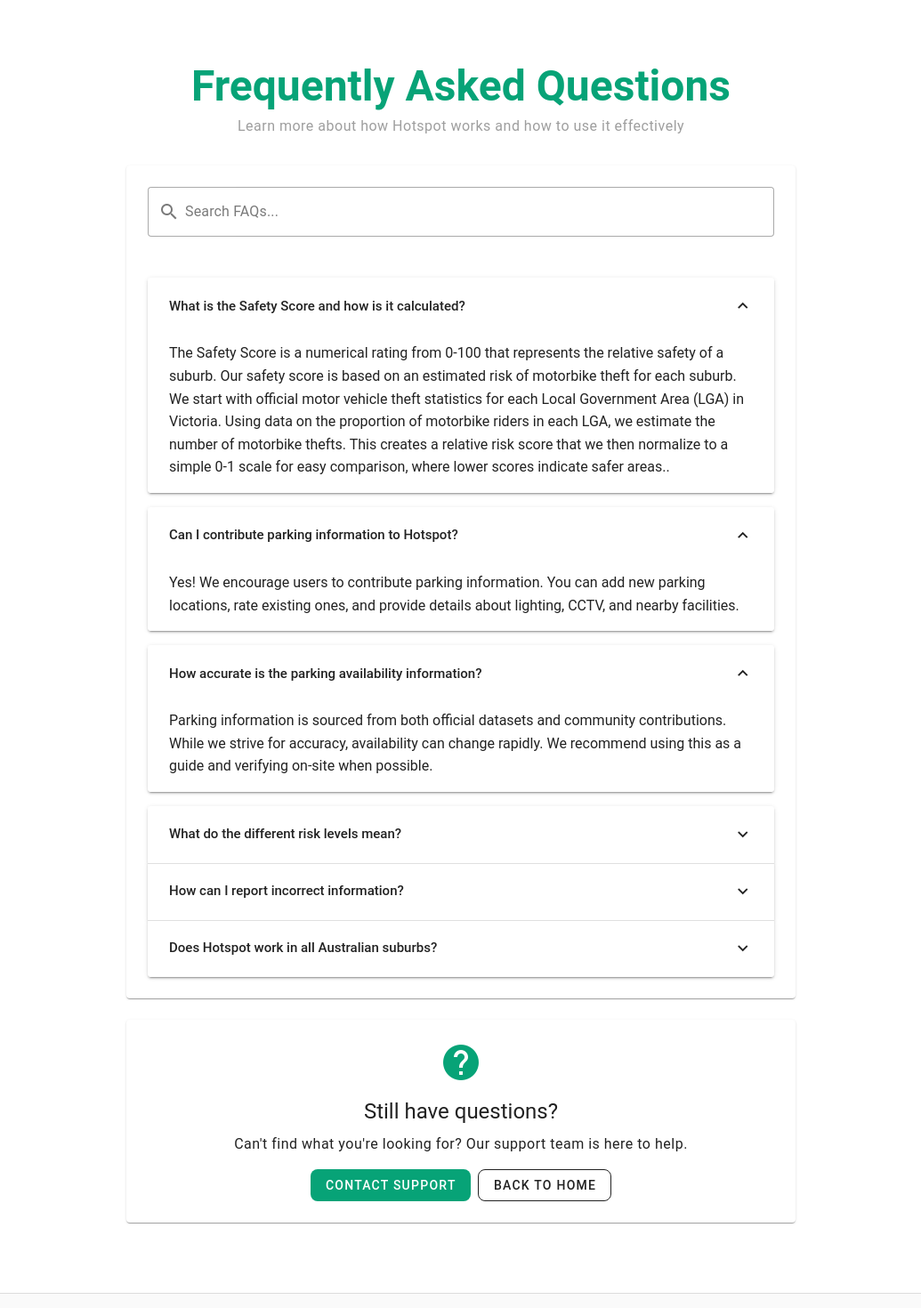
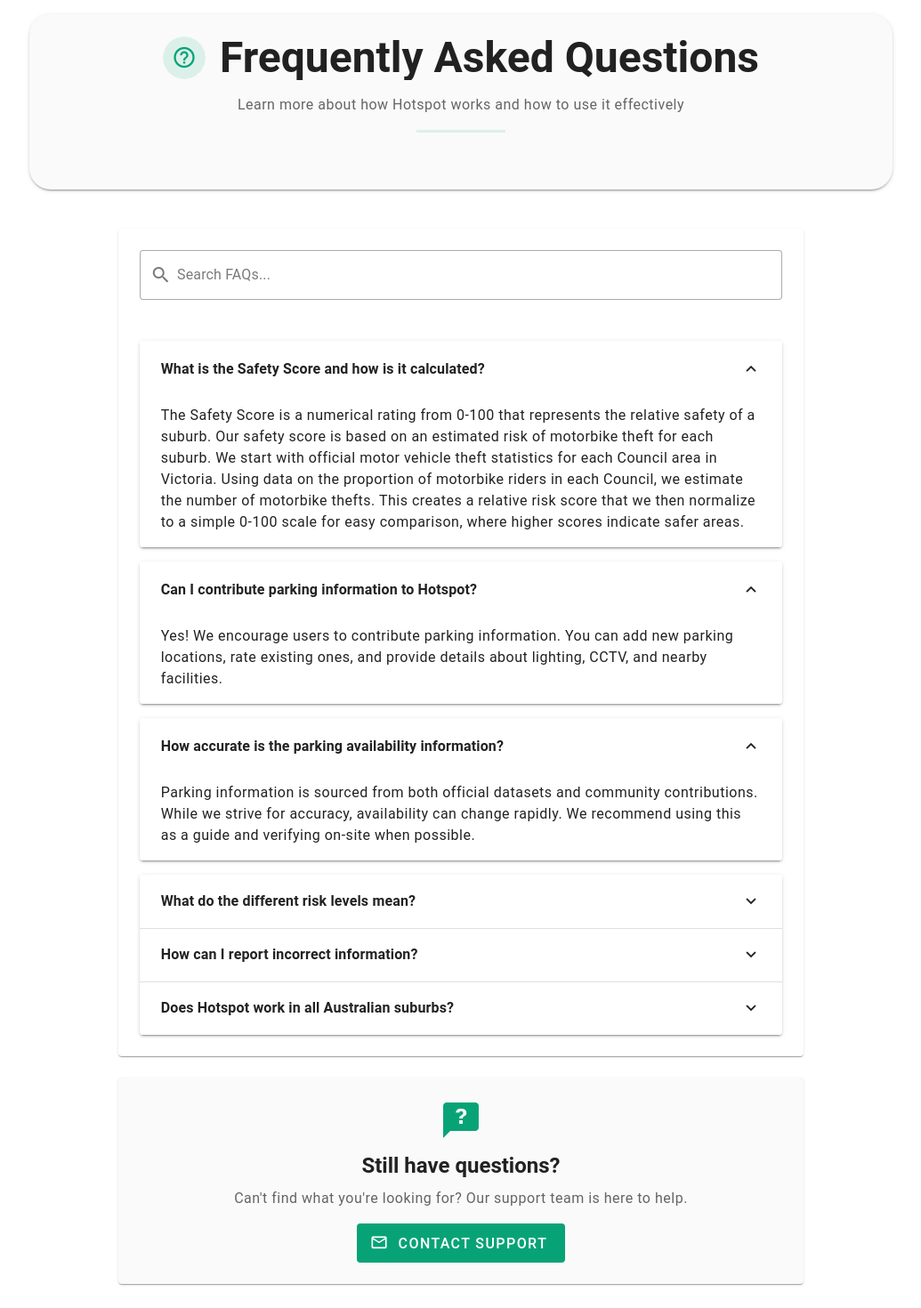
Before and after one commit to michaelmcallister/hotspot, a Vue app in the folder src/web/: page /faq in a window 1280 px wide. Shown: the part 80-1550 px from the top of the page at 89% size, without its empty margins (122-1157 px from the left). Built offline with nearby package versions, Linux system fonts and the light colour scheme.

Commit message:
Update FAQ page to Use PageHero component (#104)
This is so it's consistent with every other page

```diff
--- a/src/web/src/App.vue
+++ b/src/web/src/App.vue
@@ -18,12 +18,6 @@
             <v-btn icon="mdi-dots-vertical" color="primary" v-bind="props"></v-btn>
           </template>
           <v-list>
-            <v-list-item @click="showResources = true">
-              <v-list-item-title class="text-button text-primary">Resources</v-list-item-title>
-            </v-list-item>
-            <v-list-item :to="{ name: 'faq' }">
-              <v-list-item-title class="text-button text-primary">FAQ</v-list-item-title>
-            </v-list-item>
             <v-list-item to="/settings">
               <v-list-item-title class="text-button text-primary">Settings</v-list-item-title>
             </v-list-item>
--- a/src/web/src/components/FAQ.vue
+++ b/src/web/src/components/FAQ.vue
@@ -1,15 +1,15 @@
 <template>
-  <v-main>
-    <v-container class="pa-6" max-width="800">
+  <v-container class="pt-1 pt-md-3" style="padding-bottom: 200px;">
+    <PageHero
+      title="Frequently Asked Questions"
+      subtitle="Learn more about how Hotspot works and how to use it effectively"
+      icon="mdi-help-circle-outline"
+    />
+
     <v-row justify="center">
-        <v-col cols="12">
-          <div class="text-center mb-8">
-            <h1 class="text-h3 font-weight-bold text-primary mb-2">Frequently Asked Questions</h1>
-            <p class="text-body-1 text-grey">Learn more about how Hotspot works and how to use it effectively</p>
-          </div>
-
-          <v-card class="pa-6" elevation="1">
-            <!-- Search Section -->
+      <v-col cols="12" md="10" lg="8">
+        <v-card elevation="1">
+          <v-card-text class="pa-6">
           <div class="mb-6">
             <v-text-field
               v-model="searchQuery"
@@ -21,7 +21,6 @@
             ></v-text-field>
           </div>
 
-            <!-- FAQ List -->
           <v-expansion-panels v-model="expandedPanel" multiple>
             <v-expansion-panel
               v-for="(faq, index) in filteredFAQs"
@@ -29,73 +28,54 @@
               :value="index"
             >
               <v-expansion-panel-title>
-                  <span class="font-weight-medium">{{ faq.question }}</span>
+                <span class="text-subtitle-1 font-weight-bold">{{ faq.question }}</span>
               </v-expansion-panel-title>
               <v-expansion-panel-text>
-                  <div v-html="faq.answer" class="faq-answer"></div>
-
-
-                  <div v-if="faq.resources" class="mt-3">
-                    <v-divider class="my-3"></v-divider>
-                    <h4 class="text-body-2 font-weight-medium mb-2">Related Resources:</h4>
-                    <v-list density="compact" class="bg-transparent">
-                      <v-list-item
-                        v-for="resource in faq.resources"
-                        :key="resource.text"
-                        :href="resource.link"
-                        target="_blank"
-                        class="px-0"
-                      >
-                        <template v-slot:prepend>
-                          <v-icon size="small" color="primary">mdi-open-in-new</v-icon>
-                        </template>
-                        <v-list-item-title class="text-body-2">{{ resource.text }}</v-list-item-title>
-                      </v-list-item>
-                    </v-list>
-                  </div>
+                <div v-html="faq.answer" class="faq-answer text-body-1"></div>
               </v-expansion-panel-text>
             </v-expansion-panel>
           </v-expansion-panels>
 
-            <!-- No results message -->
-            <div v-if="filteredFAQs.length === 0" class="text-center py-8">
-              <v-icon size="64" color="grey-lighten-1" class="mb-4">mdi-magnify-remove</v-icon>
-              <h3 class="text-h6 mb-2">No matching FAQs found</h3>
-              <p class="text-body-2 text-grey">Try searching with different keywords</p>
-            </div>
+          <v-empty-state v-if="filteredFAQs.length === 0">
+            <template v-slot:media>
+              <v-icon size="64" color="grey-lighten-1">mdi-help-circle-outline</v-icon>
+            </template>
+            <template v-slot:title>
+              <h3 class="text-grey">No matching FAQs found</h3>
+            </template>
+            <template v-slot:text>
+              <p class="text-grey">Try different keywords or browse the questions above.</p>
+            </template>
+          </v-empty-state>
+          </v-card-text>
         </v-card>
 
         <!-- Contact Support Section -->
-          <v-card class="mt-6 pa-6 text-center" color="primary-lighten-5">
-            <v-icon size="48" color="primary" class="mb-4">mdi-help-circle</v-icon>
-            <h3 class="text-h5 mb-2">Still have questions?</h3>
-            <p class="text-body-1 mb-4">Can't find what you're looking for? Our support team is here to help.</p>
+        <v-card class="mt-6" color="grey-lighten-5" elevation="1">
+          <v-card-text class="text-center pa-6">
+            <v-icon size="48" color="primary" class="mb-3">mdi-message-question</v-icon>
+            <h3 class="text-h5 font-weight-bold text-high-emphasis mb-2">Still have questions?</h3>
+            <p class="text-body-1 text-medium-emphasis mb-4">Can't find what you're looking for? Our support team is here to help.</p>
             <v-btn
               color="primary"
               variant="flat"
-              rounded="lg"
+              size="large"
+              prepend-icon="mdi-email-outline"
               @click="goToContact"
-              class="mr-2"
             >
               Contact Support
             </v-btn>
-            <v-btn
-              variant="outlined"
-              rounded="lg"
-              @click="goToHome"
-            >
-              Back to Home
-            </v-btn>
+          </v-card-text>
         </v-card>
       </v-col>
     </v-row>
   </v-container>
-  </v-main>
 </template>
 
 <script setup lang="ts">
 import { ref, computed, onMounted } from 'vue'
 import { useRouter } from 'vue-router'
+import PageHero from './PageHero.vue'
 
 const router = useRouter()
 const searchQuery = ref('')
@@ -106,14 +86,13 @@
   question: string
   answer: string
   category: string
-  resources?: { text: string; link: string }[]
 }
 
 const faqItems = ref<FAQItem[]>([
   {
     id: 1,
     question: "What is the Safety Score and how is it calculated?",
-    answer: "The Safety Score is a numerical rating from 0-100 that represents the relative safety of a suburb. Our safety score is based on an estimated risk of motorbike theft for each suburb. We start with official motor vehicle theft statistics for each Local Government Area (LGA) in Victoria. Using data on the proportion of motorbike riders in each LGA, we estimate the number of motorbike thefts. This creates a relative risk score that we then normalize to a simple 0-1 scale for easy comparison, where lower scores indicate safer areas..",
+    answer: "The Safety Score is a numerical rating from 0-100 that represents the relative safety of a suburb. Our safety score is based on an estimated risk of motorbike theft for each suburb. We start with official motor vehicle theft statistics for each Council area in Victoria. Using data on the proportion of motorbike riders in each Council, we estimate the number of motorbike thefts. This creates a relative risk score that we then normalize to a simple 0-100 scale for easy comparison, where higher scores indicate safer areas.",
     category: "safety"
   },
 
@@ -133,7 +112,7 @@
   {
     id: 4,
     question: "What do the different risk levels mean?",
-    answer: "Risk levels are categorized as: <strong>Low Risk</strong> (80-100), <strong>Moderate Risk</strong> (60-79), <strong>Elevated Risk</strong> (40-59), and <strong>High Risk</strong> (0-39). Suburbs within the same Local Government Area (LGA) often have similar scores because the initial risk calculation is done at the LGA level using Victoria-wide crime and road user data. This LGA-level score is then applied to all postcodes and suburbs within that LGA. The score represents the overall risk level for the broader local government area rather than individual street-level risk..",
+    answer: "Risk levels are categorized as: <strong>Low Risk</strong> (80-100 safety score), <strong>Medium Risk</strong> (50-79 safety score), and <strong>High Risk</strong> (0-49 safety score). Suburbs within the same Council area often have similar scores because the initial risk calculation is done at the Council level using Victoria-wide crime and road user data. This Council-level score is then applied to all postcodes and suburbs within that Council. The score represents the overall risk level for the broader Council area rather than individual street-level risk.",
     category: "safety"
   },
 
@@ -172,26 +151,7 @@
   router.push('/contact')
 }
 
-const goToHome = () => {
-  router.push('/')
-}
-
-
 onMounted(() => {
   expandedPanel.value = [0, 1, 2]
 })
 </script>
-
-<style scoped>
-.faq-answer {
-  line-height: 1.6;
-}
-
-.faq-answer :deep(strong) {
-  color: rgb(var(--v-theme-primary));
-}
-
-.v-expansion-panel-title {
-  min-height: 64px;
-}
-</style>
--- a/src/web/src/components/PageHero.vue
+++ b/src/web/src/components/PageHero.vue
@@ -17,7 +17,7 @@
             >
               <v-icon size="28" color="primary">{{ icon }}</v-icon>
             </v-avatar>
-            <span class="text-h4 text-sm-h3 font-weight-bold text-high-emphasis text-center">
+            <span class="hero-title text-h4 text-sm-h3 font-weight-bold text-high-emphasis text-center">
               {{ title }}
             </span>
           </div>
@@ -31,7 +31,7 @@
             >
               <v-icon size="28" color="primary">{{ icon }}</v-icon>
             </v-avatar>
-            <span class="text-h3 font-weight-bold text-high-emphasis">
+            <span class="hero-title text-h3 font-weight-bold text-high-emphasis">
               {{ title }}
             </span>
           </div>
@@ -65,3 +65,10 @@
   icon: string
 }>()
 </script>
+
+<style scoped>
+.hero-title {
+  white-space: normal;
+  word-break: break-word;
+}
+</style>
```
Lines whose indentation alone changed are shown as unchanged.
